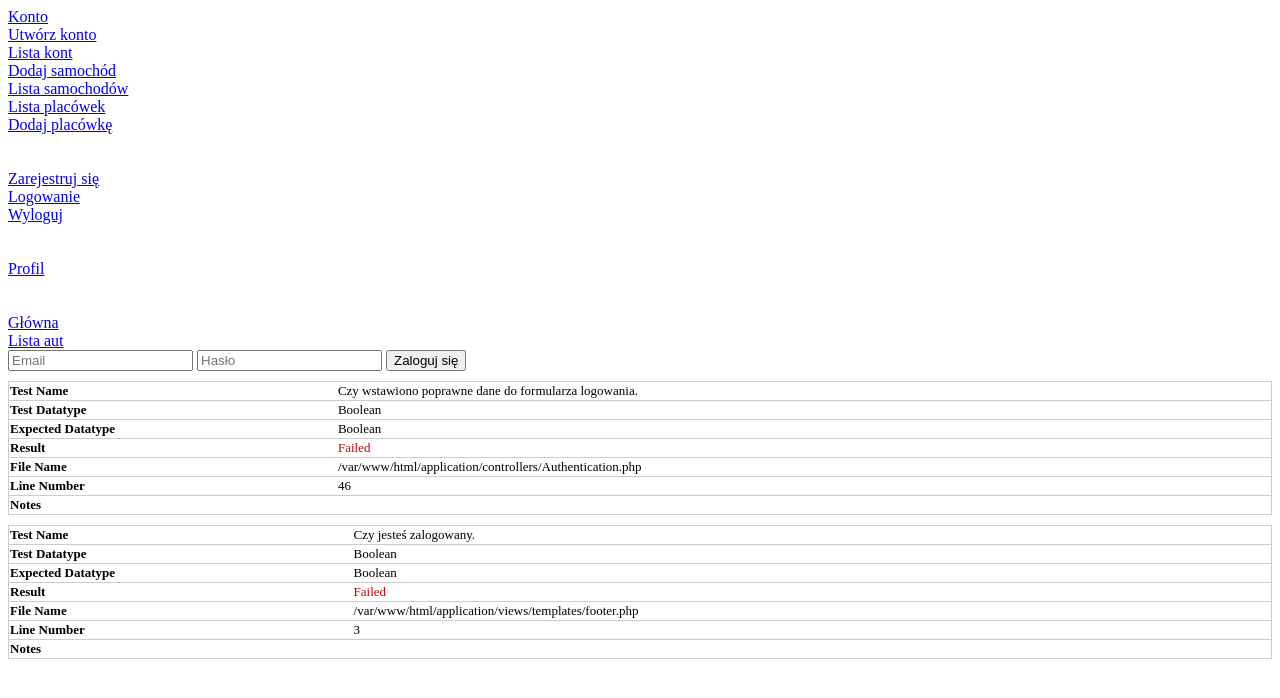
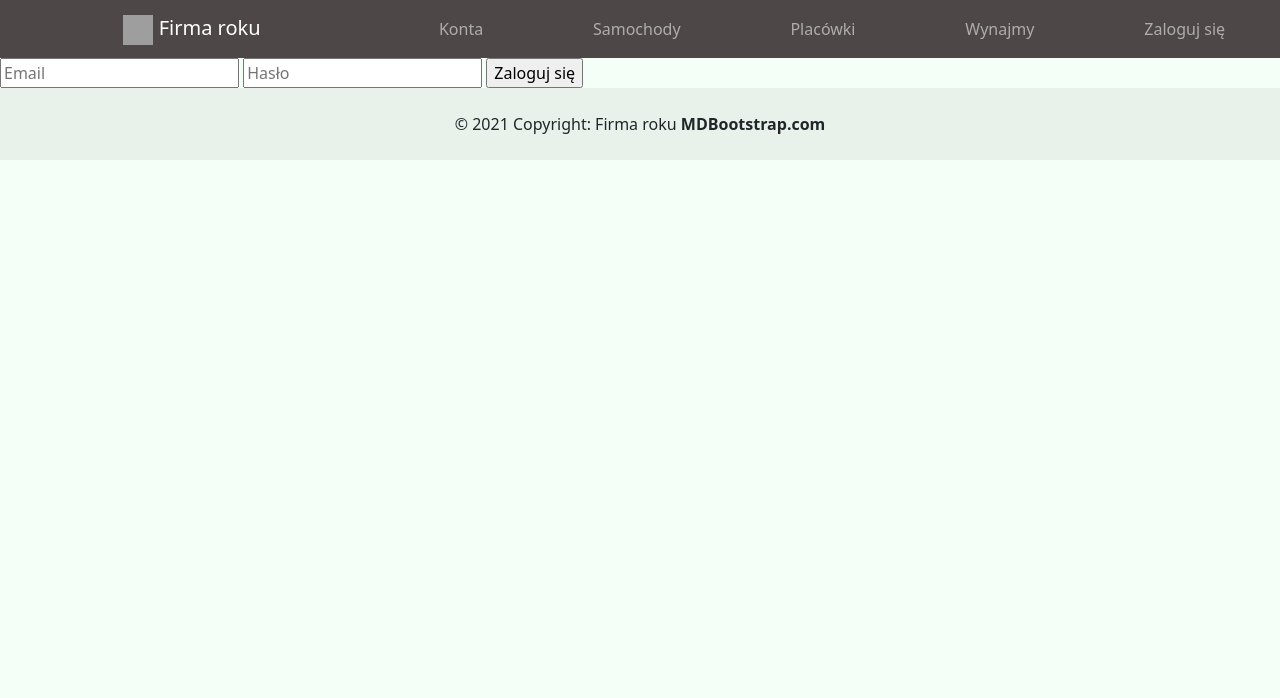
Before and after one commit to vorwinator/Julia_Roman_PD, a CodeIgniter app: page /php/index.php/authentication/login in a window 1280 px wide. Shown: the top 698 px of the page. Run offline with CodeIgniter, Linux system fonts and the light colour scheme; some libraries are stand-ins or nearby versions; grey boxes are pictures that could not be loaded.

Commit message:
dodanie frontu

```diff
--- a/application/views/templates/footer.php
+++ b/application/views/templates/footer.php
@@ -1,4 +1,12 @@
-</body>
+    <script src="https://cdn.jsdelivr.net/npm/bootstrap@5.0.2/dist/js/bootstrap.bundle.min.js" integrity="sha384-MrcW6ZMFYlzcLA8Nl+NtUVF0sA7MsXsP1UyJoMp4YLEuNSfAP+JcXn/tWtIaxVXM" crossorigin="anonymous" ></script>
+  </body>
+  <footer>
+    <div class="text-center p-4" style="background-color: rgba(0, 0, 0, 0.05);">
+      © 2021 Copyright: Firma roku
+      <a class="text-reset fw-bold" href="https://mdbootstrap.com/">MDBootstrap.com</a>
+    </div>
+  </footer>
+</html>
 <?php
     $this->unit->run(isset($_SESSION['login_acc_type']), TRUE, 'Czy jesteś zalogowany.');
 if(isset($_SESSION['login_acc_type'])){
@@ -6,5 +14,5 @@ if(isset($_SESSION['login_acc_type'])){
     $this->unit->run($_SESSION['login_acc_type'], 0, 'Czy jesteś zalogowany jako klient.');
 }
 
-    echo $this->unit->report();
+    // echo $this->unit->report();
 ?>
--- a/application/views/templates/header.php
+++ b/application/views/templates/header.php
@@ -1,4 +1,4 @@
-<!DOCTYPE html>
+<!-- <!DOCTYPE html>
 <html>
 <head>
     <script>
@@ -38,4 +38,62 @@ echo site_url('admin/account');
 </br>
 </br>
 <a href=<?php echo site_url('main/index');?>>Główna</a> </br>
-<a href=<?php echo site_url('car_all/cars');?>>Lista aut</a> </br>
+<a href=<?php echo site_url('car_all/cars');?>>Lista aut</a> </br> -->
+<!doctype html>
+<html lang="en">
+    <head>
+        <meta charset="utf-8">
+        <meta name="viewport" content="width=device-width, initial-scale=1">
+        <link href="https://cdn.jsdelivr.net/npm/bootstrap@5.0.2/dist/css/bootstrap.min.css" rel="stylesheet" integrity="sha384-EVSTQN3/azprG1Anm3QDgpJLIm9Nao0Yz1ztcQTwFspd3yD65VohhpuuCOmLASjC" crossorigin="anonymous">
+        <link rel="stylesheet" href = "<?php echo base_url(); ?>/assets/style.css">
+        <script type="text/javascript" language="javascript" src="https://code.jquery.com/jquery-3.3.1.js"></script>
+        <script type="text/javascript" language="javascript" src="https://cdn.datatables.net/1.10.19/js/jquery.dataTables.min.js"></script>
+        <script>
+        $(document).ready(function() {
+            $('#example').DataTable();
+        } );
+        </script>
+        <title>Lista placówek - admin</title>
+    </head>
+    <body>
+        <nav class="navbar navbar-expand-lg navbar-dark" style="background-color: #4D4847;">
+            <div class="container-fluid nav-container1">
+                <a class="navbar-brand mx-auto text-colour" href="index.html">
+                <img src="https://getbootstrap.com/docs/4.1/assets/brand/bootstrap-solid.svg" width="30" height="30" alt="">
+                    Firma roku
+                </a>
+            </div>
+            <button class="navbar-toggler" type="button" data-bs-toggle="collapse" data-bs-target="#navbarNav" aria-controls="navbarNav" aria-expanded="false" aria-label="Toggle navigation">
+                <span class="navbar-toggler-icon"></span>
+            </button>
+            <div class="collapse navbar-collapse nav-container2" id="navbarNav">
+                <ul class="navbar-nav nav-fill w-100">
+                    <li class="nav-item active">
+                        <a class="nav-link" href=<?php echo site_url('admin/account/accounts');?>>Konta</a>
+                    </li>
+                    <li class="nav-item">
+                        <a class="nav-link text-colour" href=<?php echo site_url('admin/car/cars');?>>Samochody</a>
+                    </li>
+                    <li class="nav-item">
+                        <a class="nav-link text-colour" href=<?php echo site_url('admin/car_rental_facility/crfs');?>>Placówki</a>
+                    </li>
+                    <li class="nav-item">
+                        <a class="nav-link text-colour">Wynajmy</a>
+                    </li>
+                    <li class="nav-item">
+                        <?php
+                            if(isset($_SESSION['login_acc_type'])) {
+                        ?>
+                                <a class="nav-link text-colour" href="<?php echo site_url('authentication/logout');?>">Wyloguj się</a>
+                        <?php
+                            }
+                            else if(!isset($_SESSION['login_acc_type'])){
+                        ?>
+                                <a class="nav-link text-colour" href="<?php echo site_url('authentication/login');?>">Zaloguj się</a>
+                        <?php
+                            }
+                        ?>
+                    </li>
+                </ul>
+            </div>
+        </nav>
```
